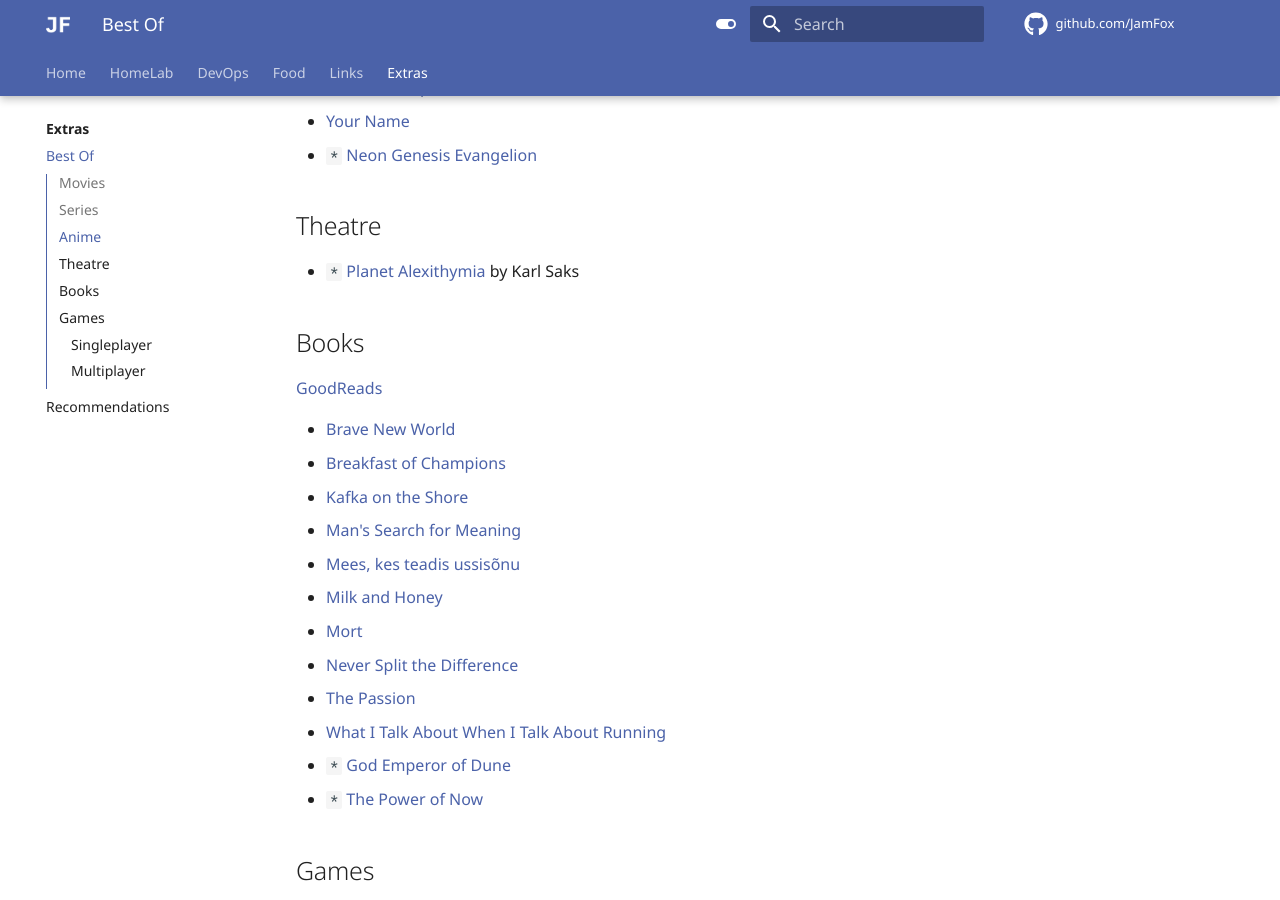
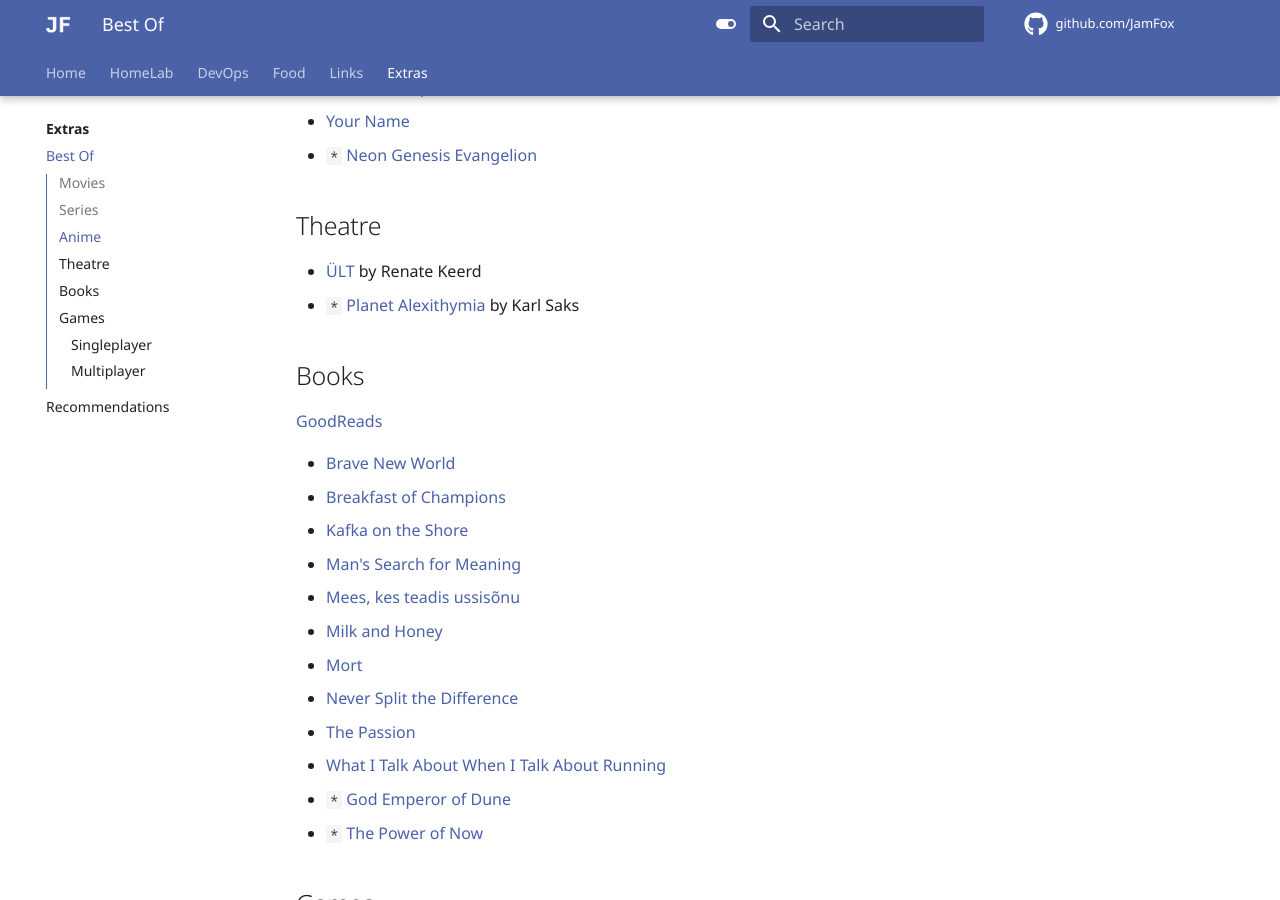
Before and after one commit to JamFox/docs.jamfox.dev, an MkDocs documentation site: the page built from docs/content/extras/bestof.md, in a window 1280 px wide and 900 px high, scrolled down 3716 px. Built offline with MkDocs 1.6.1 and Material for MkDocs 9.7.7, drawn with Linux system fonts in a browser that asks for light colours; comment, search, counter and statistics services are not loaded.

Commit message:
add psyhhoteater, ylt

```diff
--- a/docs/content/extras/bestof.md
+++ b/docs/content/extras/bestof.md
@@ -123,6 +123,7 @@ A collection of lists of what I believe to be the best of the best from each med
 
 ## Theatre
 
+- [ÜLT](https://www.eestinoorsooteater.ee/et/%C3%BClt) by Renate Keerd
 - `*` [Planet Alexithymia](https://saal.ee/performance/planet-alexithymia-261/) by Karl Saks
 
 ## Books
```
Also changed, not shown: docs/content/links/essays.md (+1 -0 lines).
